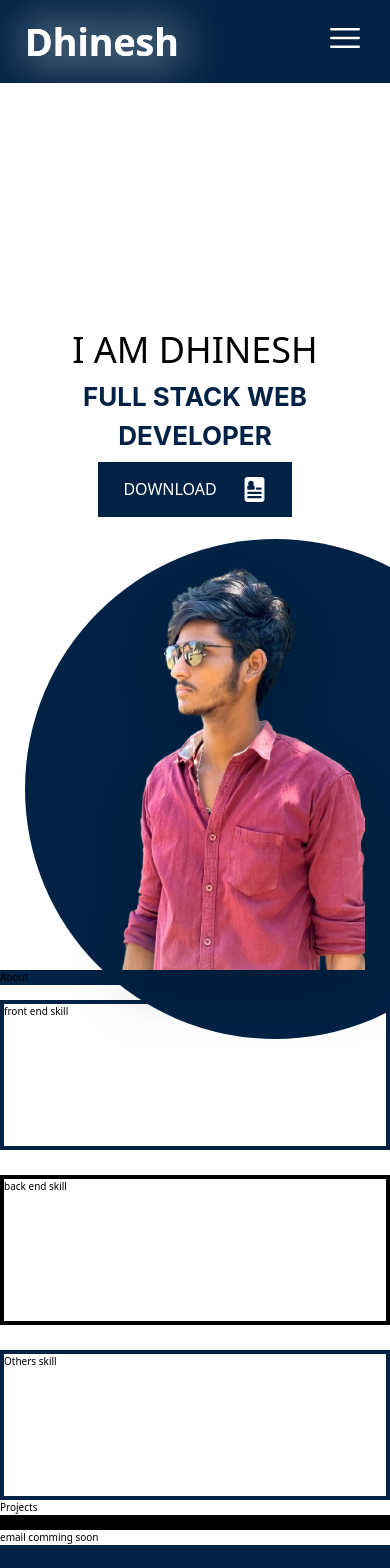
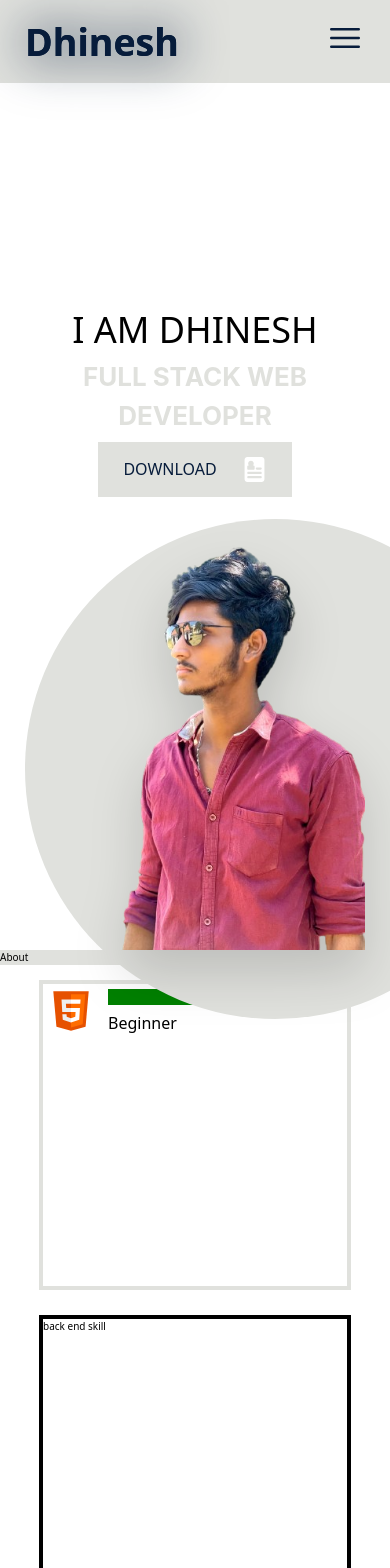
Before and after one commit to dhinesh20022806/portfoilo, a React (Vite) app: page / in a window 390 px wide. Shown: the top 1568 px of the page. Built offline with nearby package versions, Linux system fonts and the light colour scheme; a web font is replaced by a local one.

Commit message:
building skill sections

```diff
--- a/src/components/Home.jsx
+++ b/src/components/Home.jsx
@@ -5,7 +5,7 @@ const Home = () => {
   return (
     <header
       id="home"
-      className="grid gird-cols-1 md:grid-cols-2 place-items-center px-10 mt-96"
+      className="grid gird-cols-1 md:grid-cols-2 place-items-center px-10 lg:mt-96"
     >
       <div className="text-[3.6rem] text-center sm:text-left border-black uppercase ">
         <h1>
--- a/src/components/Navbar.jsx
+++ b/src/components/Navbar.jsx
@@ -4,7 +4,7 @@ const Navbar = () => {
   const NavToggle = () => {
     setOpen((prev) => !prev);
   };
-  const navClassBtn = ` before:rounded cursor-pointer  before:content-[''] text-primary before:absolute before:top-0 before:bottom-0 before:left-0 before:right-0  before:border-b-4 before:border-primary before:scale-0 before:transition-transform before:duration-300 before:ease-in-out before:origin-bottom-left before:hover:scale-100 relative uppercase pb-1 tracking-widest`;
+  const navClassBtn = ` before:rounded lg:text-white cursor-pointer  before:content-[''] text-primary before:absolute before:top-0 before:bottom-0 before:left-0 before:right-0  before:border-b-4 before:border-primary before:scale-0 before:transition-transform before:duration-300 before:ease-in-out before:origin-bottom-left before:hover:scale-100 relative uppercase pb-1 tracking-widest`;
   const toggleMainBtn = `lg:hidden flex flex-col items-center gap-5 justify-center   transition-transform origin-top  duration-300 ease-linear`;
   return (
     <nav className="text-[1.6rem] text-white">
@@ -73,7 +73,7 @@ const Navbar = () => {
       </div>
       <ul
         className={`${toggleMainBtn} my-10 font-semibold font-sf-pro-text  ${
-          isOpen ? "scale-100" : "scale-0 hidden "
+          isOpen ? "scale-100" : "scale-0  "
         }`}
       >
         <li>
--- a/src/components/Skills.jsx
+++ b/src/components/Skills.jsx
@@ -1,12 +1,13 @@
 import React from "react";
+import Skill from "./sub-components/Skill";
 
 const Skills = () => {
   return (
     <section>
       <h1 className="text-center">Skills</h1>
-      <div className="flex justify-around gap-10 flex-col md:flex-row h-[500px]">
+      <div className="flex justify-around w-4/5 mx-auto gap-10 flex-col md:flex-row min-h-[900px] max-h-fit">
         <div className="flex-[0.5] border-primary border-4 ">
-          front end skill
+          <Skill />
         </div>
         <div className="flex-[0.5] border-black border-4">
           back end skill
--- /dev/null
+++ b/src/components/sub-components/Skill.jsx
@@ -0,0 +1,20 @@
+import React from "react";
+import htmlSvg from "../../assets/icons/html.svg";
+
+const Skill = () => {
+  return (
+    <div className="flex gap-5 items-center text-[1.6rem] p-1">
+      <img src={htmlSvg} className="w-[5rem]" alt="html" />
+      <div>
+        <progress
+          max={100}
+          value={95}
+          className="rounded-sm bg-white text-[#fff]"
+        />
+        <p>Beginner</p>
+      </div>
+    </div>
+  );
+};
+
+export default Skill;
--- /dev/null
+++ b/src/components/sub-components/SkillLayout.jsx
@@ -0,0 +1,12 @@
+import React from "react";
+
+const SkillLayout = () => {
+  return (
+    <div className="grid grid-cols-2 ">
+      <ul></ul>
+      <ul></ul>
+    </div>
+  );
+};
+
+export default SkillLayout;
--- a/tailwind.config.js
+++ b/tailwind.config.js
@@ -5,8 +5,8 @@ export default {
 
   theme: {
     colors: {
-      primary: "#002244",
-      white: "#fff",
+      primary: "#e0e1dd",
+      white: "#071c3b",
       black: "#000",
     },
     extend: {
```
Also changed, not shown: src/assets/icons/html.svg (added), 1 other file (tests, documents, lock files or other folders).
